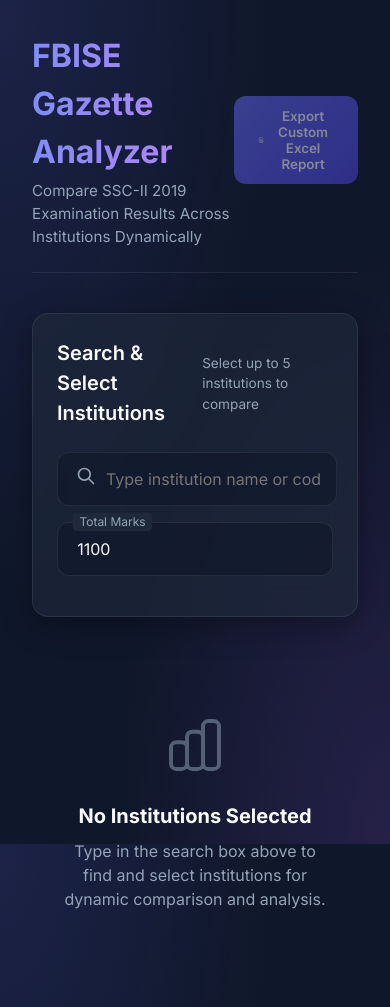
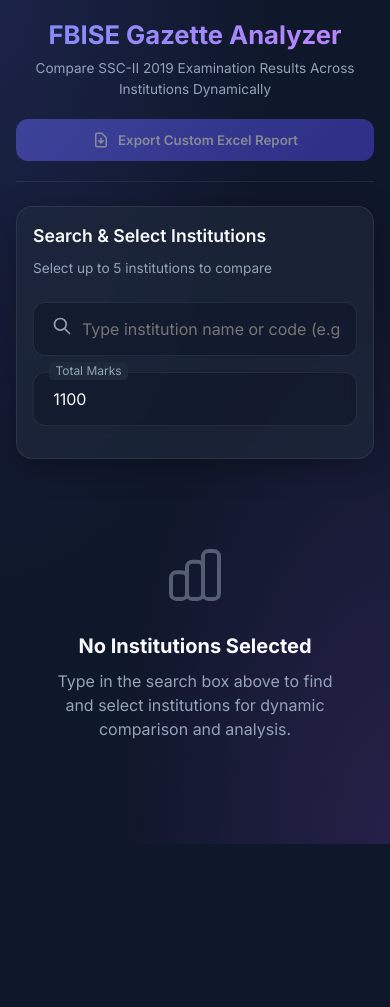
Before and after one commit to faizullahbalti29/analyze-result, a Flask app: page / in a window 390 px wide. After the commit the page ends 844 px from the top, so only its background shows below. Run offline with Flask 3, Linux system fonts and the light colour scheme; data that the repository does not hold is empty.

Commit message:
mobile responsive

```diff
--- a/static/style.css
+++ b/static/style.css
@@ -485,3 +485,88 @@ tr:hover td {
 @keyframes spin {
     to { transform: rotate(360deg); }
 }
+
+/* ==========================================================
+   MEDIA QUERIES FOR MOBILE RESPONSIVENESS
+   ========================================================== */
+@media (max-width: 768px) {
+    .container {
+        padding: 1rem;
+    }
+
+    header {
+        flex-direction: column;
+        align-items: stretch;
+        gap: 1.25rem;
+        margin-bottom: 1.5rem;
+        padding-bottom: 1.25rem;
+    }
+
+    .logo-section {
+        text-align: center;
+    }
+
+    .logo-section h1 {
+        font-size: 1.6rem;
+    }
+
+    .logo-section p {
+        font-size: 0.85rem;
+    }
+
+    .actions {
+        display: flex;
+        justify-content: center;
+    }
+
+    .btn {
+        width: 100%;
+        justify-content: center;
+    }
+
+    .card {
+        padding: 1rem;
+        margin-bottom: 1.25rem;
+    }
+
+    .card-title {
+        font-size: 1.1rem;
+        flex-direction: column;
+        align-items: flex-start;
+        gap: 0.5rem;
+    }
+
+    .charts-grid {
+        grid-template-columns: 1fr;
+        gap: 1.25rem;
+    }
+
+    .chart-wrapper {
+        height: 260px;
+    }
+
+    .metrics-grid {
+        grid-template-columns: 1fr;
+        gap: 1rem;
+    }
+
+    th, td {
+        padding: 0.75rem 0.5rem;
+        font-size: 0.85rem;
+    }
+
+    .tab-btn {
+        padding: 0.5rem 0.75rem;
+        font-size: 0.85rem;
+    }
+}
+
+@media (max-width: 480px) {
+    .stats-grid {
+        grid-template-columns: 1fr;
+    }
+
+    .stat-value {
+        font-size: 1.15rem;
+    }
+}
```
